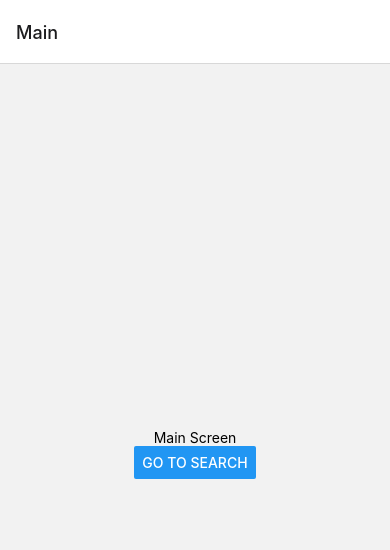
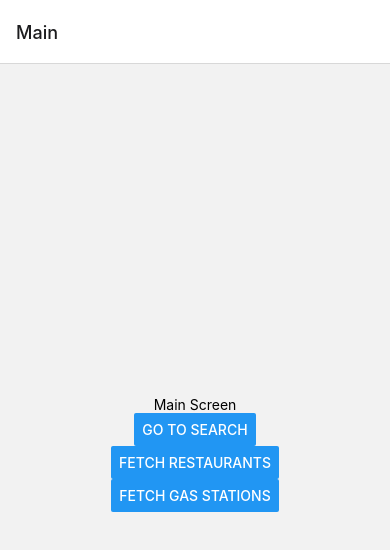
Before and after one commit to bhasree00/Capstone2_Project, a React Native app: screen /Main in a window 390 px wide. Shown: the top 550 px of the page. Built offline with nearby package versions, Linux system fonts and the light colour scheme.

Commit message:
retrieving data for gas stations and restaurants

```diff
--- /dev/null
+++ b/GasStations/GasStations.js
@@ -0,0 +1,95 @@
+import * as React from 'react';
+import { Button } from 'react-native';
+
+const GasStations = ({navigation}) => {
+  const [latitude, onChangeLatitude] = React.useState(37.9485);
+  const [longitude, onChangeLongitude] = React.useState(-91.7715);
+
+  const API_KEY = '9OEKF3EUekl4qDOM8AVGCmoTPtlo57KL' // tom tom
+  const LIMIT = 20 // number of total responses
+  const RADIUS = 10000 // search radius (in meters)
+  const GASSTATION = 7311 // category code
+
+  const fetchGasStations = () => {
+    // Find all category codes
+    // fetch(`https://api.tomtom.com/search/2/poiCategories.json?key=${API_KEY}`)
+    //   .then(resp => resp.json()) // have to use another then because resp.json returns a Promise
+    //   .then(data => {
+    //     console.log(data);
+    //   });
+
+    // This element will hold all photos
+    const container = document.getElementById("gasPhotoContainer");
+
+    // find nearby restaurants
+    fetch(`https://api.tomtom.com/search/2/poiSearch/.json?key=${API_KEY}&limit=${LIMIT}&lat=${latitude}&lon=${longitude}&radius=${RADIUS}&categorySet=${GASSTATION}`)
+      .then(resp => resp.json()) // have to use another then because resp.json returns a Promise
+      .then(data => {
+        console.log('poi category search successful');
+
+        // this will sort by distance from latitude and longitude
+        data.results.sort((r1,r2) => r1.dist - r2.dist);
+        console.log(data.results);
+
+        // the following for loop will get more info for each restaurant
+        for (let i = 0; i < data.results.length; i++) {
+          // This will return address even if something is missing
+          let address = "";
+          if (data.results[i].address.hasOwnProperty('streetNumber')) {
+            address += (data.results[i].address.streetNumber + " ");
+          }
+          if (data.results[i].address.hasOwnProperty('streetName')) {
+            address += (data.results[i].address.streetName + ", ");
+          }
+          if (data.results[i].address.hasOwnProperty('municipality')) {
+            address += (data.results[i].address.municipality);
+          }
+          console.log('Address -> ', address);
+
+          // This will display the distance by converting meters to miles
+          console.log('Distance: ', data.results[i].dist * 0.000621);
+
+          // we will only look for more details if this poi has more details
+          if (data.results[i].hasOwnProperty('dataSources')) {
+            console.log('Name =', data.results[i].poi.name);
+
+            // this will return address only if whole address is there
+            if (data.results[i].address.hasOwnProperty('streetNumber') && data.results[i].address.hasOwnProperty('streetName') && data.results[i].address.hasOwnProperty('municipality')) {
+              console.log('Address: %s %s, %s', data.results[i].address.streetNumber, data.results[i].address.streetName, data.results[i].address.municipality);
+            }
+
+            // get more details (rating, price, photo)
+            fetch(`https://api.tomtom.com/search/2/poiDetails.json?key=${API_KEY}&id=${data.results[i].dataSources.poiDetails[0].id}`)
+            .then(resp => resp.json())
+            .then(details => {
+              console.log('poi details search successful');
+              console.log(details);
+
+              // next we will grab the first photo for each business (if they have a photo)
+              if (details.result.hasOwnProperty('photos')) {
+                const photo = document.createElement("img");
+                photo.src = `https://api.tomtom.com/search/2/poiPhoto?key=${API_KEY}&id=${details.result.photos[0].id}&width=100&height=100`;
+                container.append(photo);
+                // fetch(`https://api.tomtom.com/search/2/poiPhoto?key=${API_KEY}&id=${details.result.photos[0].id}&width=100&height=100`)
+                //   .then(image => {
+                //     console.log(image);
+                //   })
+              }
+            });
+          }
+        }
+    });
+  }
+
+  return (
+    <div>
+      <Button
+        title="Fetch Gas Stations"
+        onPress={fetchGasStations}
+      />
+      <div id="gasPhotoContainer"></div>
+    </div>
+  );
+}
+
+export default GasStations;
--- a/MainScreen/MainScreen.js
+++ b/MainScreen/MainScreen.js
@@ -1,5 +1,7 @@
 import * as React from 'react';
 import { Button, View, Text } from 'react-native';
+import Restaurants from '../Restaurants/Restaurants';
+import GasStations from '../GasStations/GasStations';
 
 const MainScreen = ({navigation}) => {
   return (
@@ -9,6 +11,8 @@ const MainScreen = ({navigation}) => {
         title="Go to Search"
         onPress={() => navigation.navigate('Search')}
       />
+      <Restaurants/>
+      <GasStations/>
     </View>
   );
 }
--- /dev/null
+++ b/Restaurants/Restaurants.js
@@ -0,0 +1,96 @@
+import * as React from 'react';
+import { Button } from 'react-native';
+
+const Restaurants = ({navigation}) => {
+  const [latitude, onChangeLatitude] = React.useState(37.9485);
+  const [longitude, onChangeLongitude] = React.useState(-91.7715);
+
+  const API_KEY = '9OEKF3EUekl4qDOM8AVGCmoTPtlo57KL' // tom tom
+  const LIMIT = 20 // number of total responses
+  const RADIUS = 1000 // search radius (in meters)
+  const RESTAURANTS = 7315 // category code found in example: https://developer.tomtom.com/search-api/documentation/search-service/category-search
+
+  const fetchRestaurants = () => {
+    // This element will hold all photos
+    const container = document.getElementById("restaurantPhotoContainer");
+
+    // find nearby restaurants
+    fetch(`https://api.tomtom.com/search/2/poiSearch/.json?key=${API_KEY}&limit=${LIMIT}&lat=${latitude}&lon=${longitude}&radius=${RADIUS}&categorySet=${RESTAURANTS}`)
+      .then(resp => resp.json()) // have to use another then because resp.json returns a Promise
+      .then(data => {
+        // console.log('poi category search successful');
+
+        // this will sort by distance from latitude and longitude
+        data.results.sort((r1,r2) => r1.dist - r2.dist);
+        // console.log(data.results);
+
+        // the following for loop will get more info for each restaurant
+        for (let i = 0; i < data.results.length; i++) {
+          // This will return address even if something is missing
+          let address = "";
+          if (data.results[i].address.hasOwnProperty('streetNumber')) {
+            address += (data.results[i].address.streetNumber + " ");
+          }
+          if (data.results[i].address.hasOwnProperty('streetName')) {
+            address += (data.results[i].address.streetName + ", ");
+          }
+          if (data.results[i].address.hasOwnProperty('municipality')) {
+            address += (data.results[i].address.municipality);
+          }
+          // console.log('Address -> ', address);
+
+          // This will display the distance by converting meters to miles
+          // console.log('Distance: ', data.results[i].dist * 0.000621);
+
+          // we will only look for more details if this poi has more details
+          if (data.results[i].hasOwnProperty('dataSources')) {
+            // console.log('Name =', data.results[i].poi.name);
+
+            // this will return address only if whole address is there
+            if (data.results[i].address.hasOwnProperty('streetNumber') && data.results[i].address.hasOwnProperty('streetName') && data.results[i].address.hasOwnProperty('municipality')) {
+              // console.log('Address: %s %s, %s', data.results[i].address.streetNumber, data.results[i].address.streetName, data.results[i].address.municipality);
+            }
+
+            // get more details (rating, price, photo)
+            fetch(`https://api.tomtom.com/search/2/poiDetails.json?key=${API_KEY}&id=${data.results[i].dataSources.poiDetails[0].id}`)
+            .then(resp => resp.json())
+            .then(details => {
+              // console.log('poi details search successful');
+              // console.log(details);
+
+              if (details.result.hasOwnProperty('rating')) {
+                // console.log('Rate (max is 10) =', details.result.rating.value);
+              }
+
+              if (details.result.hasOwnProperty('priceRange')) {
+                // console.log('Price (max is 4) =', details.result.priceRange.value);
+              }
+
+              // next we will grab the first photo for each business (if they have a photo)
+              if (details.result.hasOwnProperty('photos')) {
+                const photo = document.createElement("img");
+                photo.src = `https://api.tomtom.com/search/2/poiPhoto?key=${API_KEY}&id=${details.result.photos[0].id}&width=100&height=100`;
+                container.append(photo);
+                // fetch(`https://api.tomtom.com/search/2/poiPhoto?key=${API_KEY}&id=${details.result.photos[0].id}&width=100&height=100`)
+                //   .then(image => {
+                //     console.log(image);
+                //   })
+              }
+            });
+          }
+        }
+    });
+  }
+
+  return (
+    <div>
+      <Button
+        title="Fetch Restaurants"
+        onPress={fetchRestaurants}
+      />
+      <div id="restaurantPhotoContainer"></div>
+    </div>
+  );
+}
+
+export default Restaurants;
--- a/package.json
+++ b/package.json
@@ -12,6 +12,7 @@
   "dependencies": {
     "@react-navigation/native": "^6.0.8",
     "@react-navigation/native-stack": "^6.5.0",
+    "axios": "^0.26.0",
     "expo": "~44.0.0",
     "expo-status-bar": "~1.2.0",
     "react": "17.0.1",
```
Also changed, not shown: App.js (+34 -0 lines), 1 other file (tests, documents, lock files or other folders).
